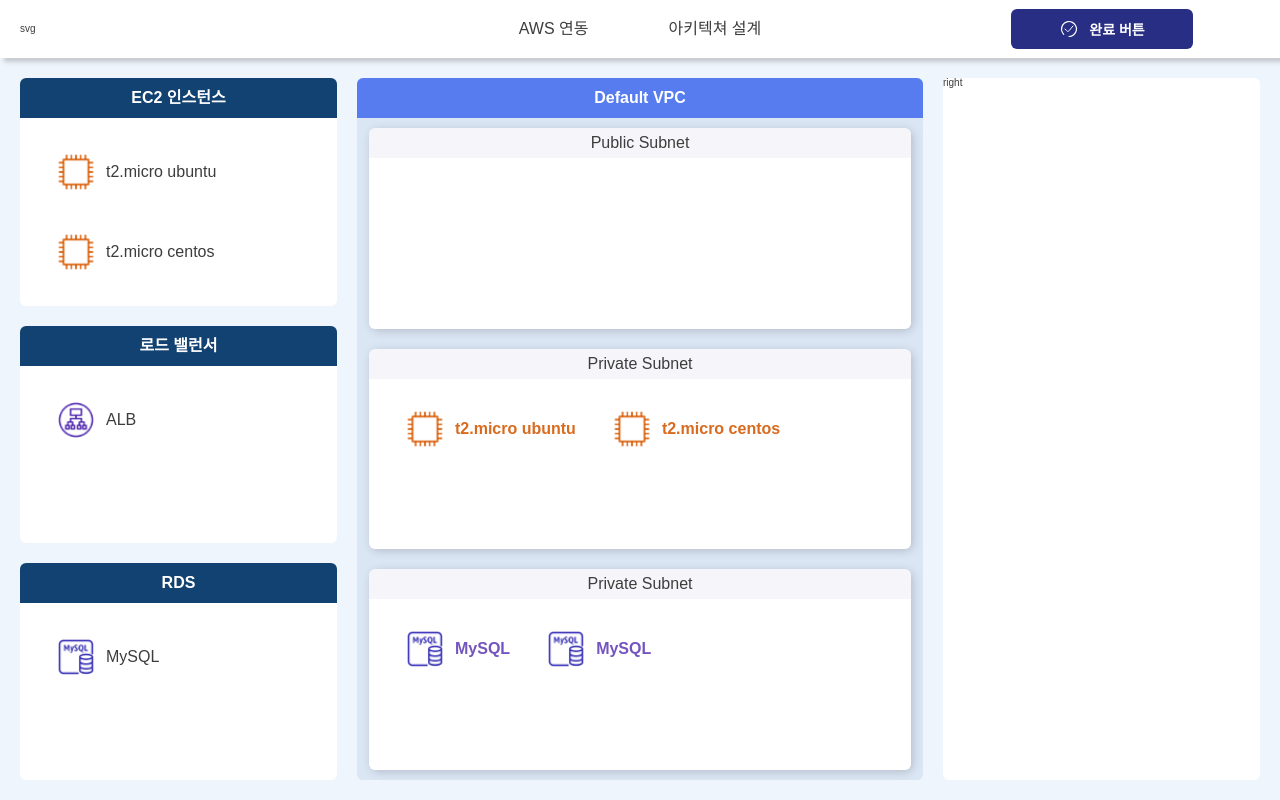
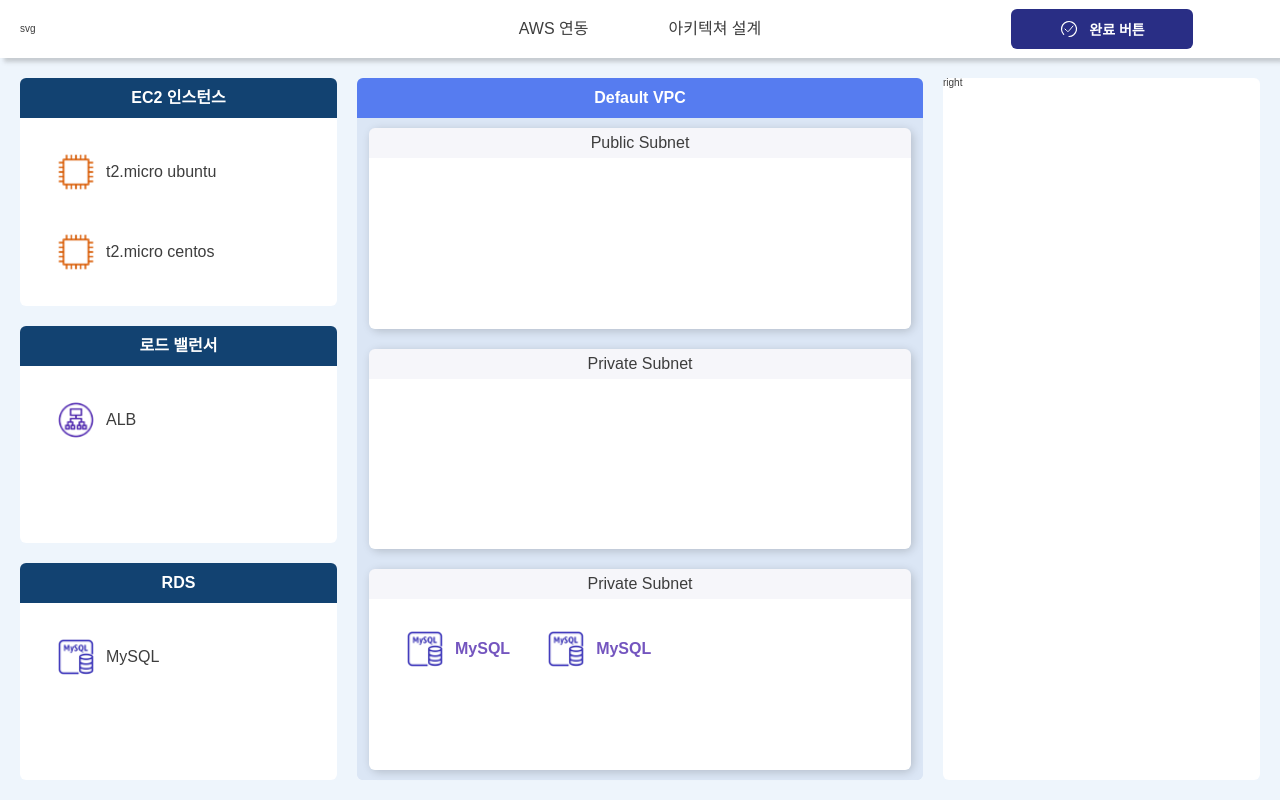
Before and after one commit to Fightim/client-gui, a React (Vite) app: page /cause in a window 1280 px wide. Built offline with nearby package versions, Linux system fonts and the light colour scheme; a web font is replaced by a local one.

Commit message:
[ bug ] private subnet with instance

```diff
--- a/src/screen/cause/VPCSection.tsx
+++ b/src/screen/cause/VPCSection.tsx
@@ -8,6 +8,7 @@
 import Style from "./@styled/instanceBox";
 import St from "./@styled/vpc";
 import DroppedInstanceIcon from "./instanceIcon/DroppedInstanceIcon";
+import PrivateSubnetInstance from "./vpc/PrivateSubnetInstance";
 import PublicSubnet from "./vpc/PublicSubnet";
 
 export default function VPCSection() {
@@ -16,13 +17,7 @@
       <StVPCContainerTitle>Default VPC</StVPCContainerTitle>
       <StVPCContainerBody>
         <PublicSubnet />
-        <St.VPCBox>
-          <St.VPCBoxTitle>Private Subnet</St.VPCBoxTitle>
-          <St.VPCBoxBody>
-            <DroppedInstanceIcon type={instanceIconType.Ubuntu} />
-            <DroppedInstanceIcon type={instanceIconType.Centos} />
-          </St.VPCBoxBody>
-        </St.VPCBox>
+        <PrivateSubnetInstance />
         <St.VPCBox>
           <St.VPCBoxTitle>Private Subnet</St.VPCBoxTitle>
           <St.VPCBoxBody>
--- /dev/null
+++ b/src/screen/cause/vpc/PrivateSubnetInstance.tsx
@@ -0,0 +1,40 @@
+import useALB from "../../../service/hooks/instanceContext/useALB";
+import usePublicCentos from "../../../service/hooks/instanceContext/usePublicCentos";
+import usePublicUbuntu from "../../../service/hooks/instanceContext/usePublicUbuntu";
+import useDrag from "../../../service/hooks/useDrag";
+import { instanceIconType } from "../../../store/types/instanceIcon.d";
+import St from "../@styled/vpc";
+import DroppedInstanceIcon from "../instanceIcon/DroppedInstanceIcon";
+
+export default function PrivateSubnetInstance() {
+  const { dragRef } = useDrag();
+  const { publicUbuntuInstances, addPublicUbuntuInstances, removePublicUbuntuInstances } = usePublicUbuntu();
+  const { publicCentosInstances, addPublicCentosInstances, removePublicCentosInstances } = usePublicCentos();
+
+  function onDrop() {
+    switch (dragRef.current) {
+      case instanceIconType.Ubuntu:
+        addPublicUbuntuInstances("" + Math.random());
+        break;
+      case instanceIconType.Centos:
+        addPublicCentosInstances("" + Math.random());
+        break;
+      default:
+        break;
+    }
+  }
+
+  return (
+    <St.VPCBox onDragOver={(e) => e.preventDefault()} onDrop={onDrop}>
+      <St.VPCBoxTitle>Private Subnet</St.VPCBoxTitle>
+      <St.VPCBoxBody>
+        {[...publicUbuntuInstances].map((instance, i) => (
+          <DroppedInstanceIcon key={i} type={instanceIconType.Ubuntu} />
+        ))}
+        {[...publicCentosInstances].map((instance, i) => (
+          <DroppedInstanceIcon key={i} type={instanceIconType.Centos} />
+        ))}
+      </St.VPCBoxBody>
+    </St.VPCBox>
+  );
+}
```
